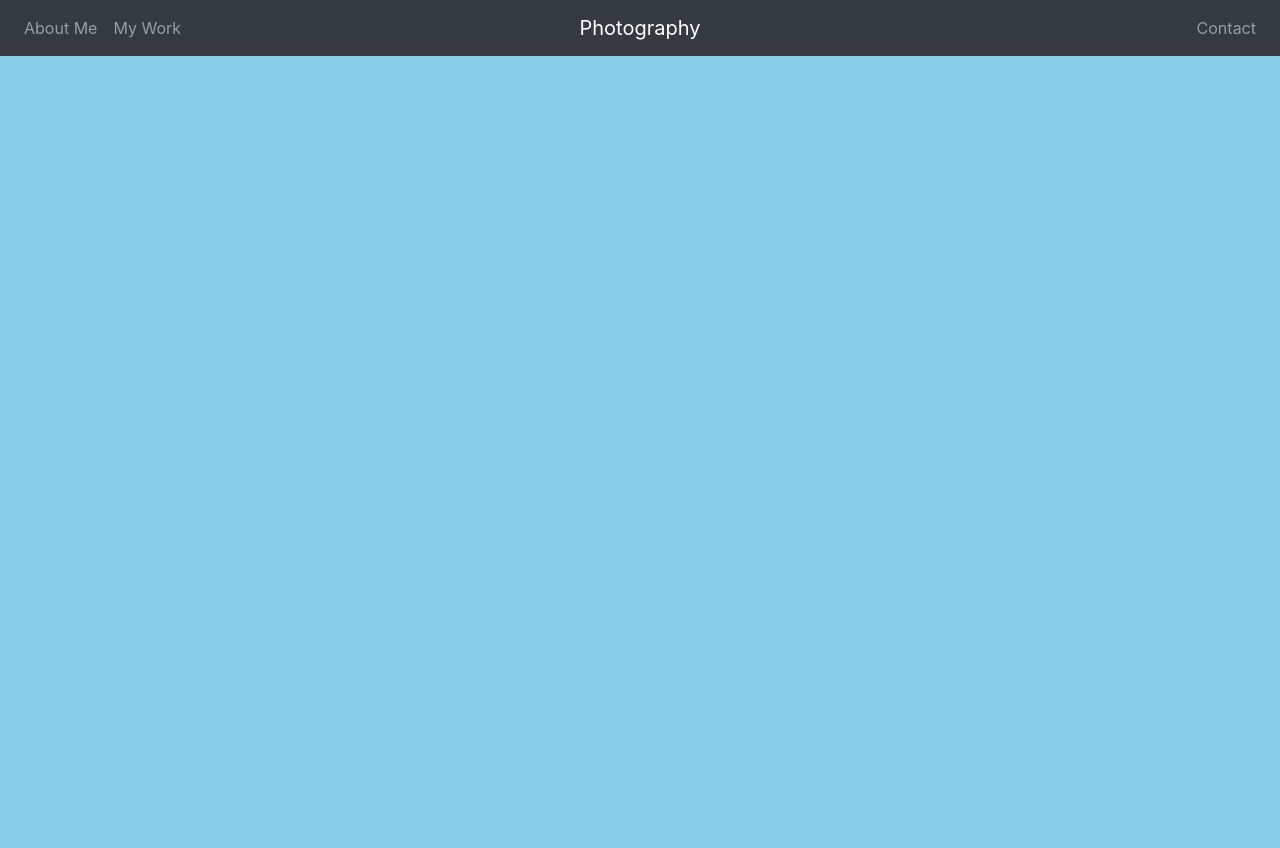
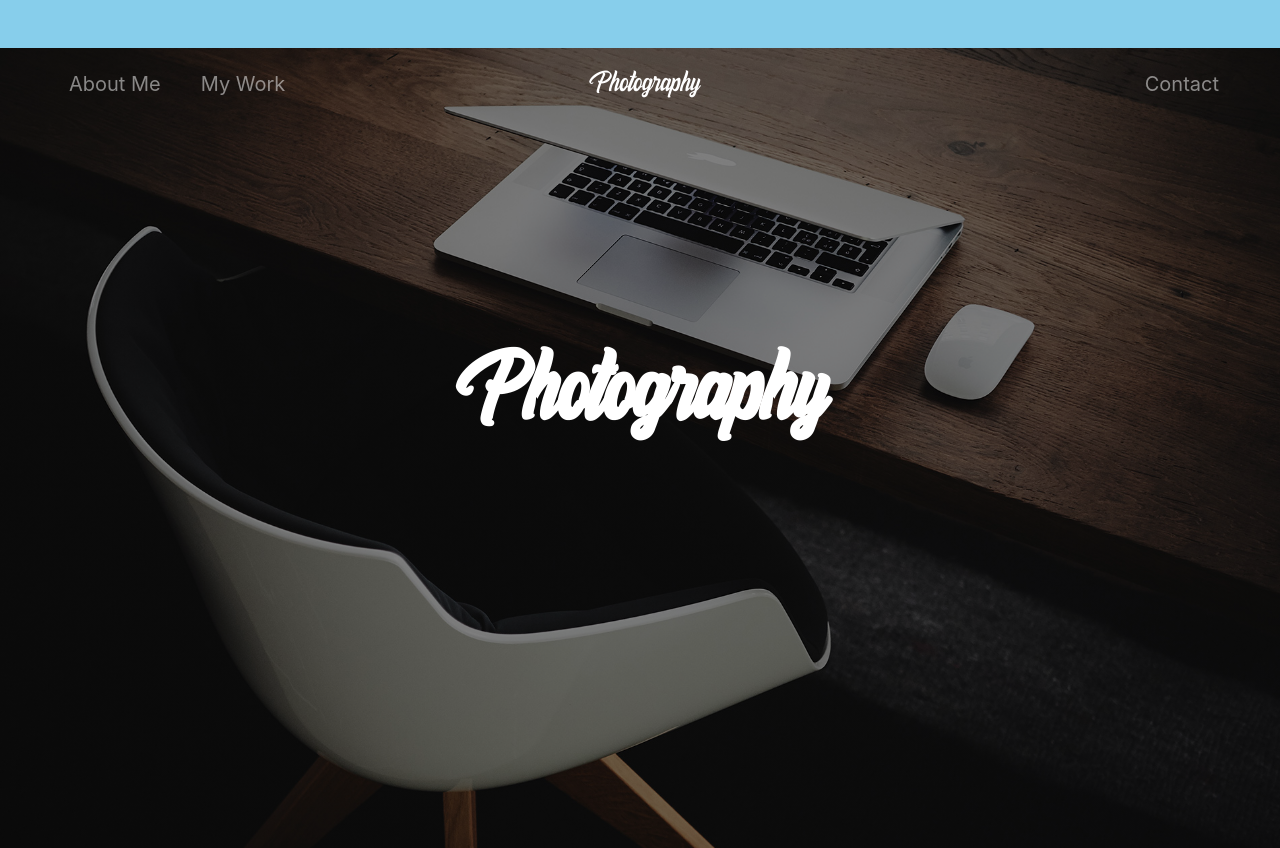
Before and after one commit to IamRash-7/Photography-VanillaJS, a website: page index.html in a window 1280 px wide. Before the commit the page ends 800 px from the top, so only its background shows below. Drawn offline with nearby package versions, Linux system fonts and the light colour scheme.

Commit message:
Added BG Image and Fonts

```diff
--- a/index.html
+++ b/index.html
@@ -8,11 +8,12 @@
 	<title>Practice1</title>
 </head>
 <body>
-	<nav class="navbar navbar-expand-md navbar-dark bg-dark">
-        <div class="navbar-collapse collapse w-100 order-1 order-md-0 dual-collapse2">
+    <header>
+        <nav class="navbar navbar-expand-md navbar-dark m-5">
+            <div class="navbar-collapse collapse w-100 order-1 order-md-0 dual-collapse2 p-2">
                 <ul class="navbar-nav mr-auto">
                     <li class="nav-item">
-                    <a class="nav-link" href="#">About Me</a>
+                        <a class="nav-link mr-4" href="#">About Me</a>
                     </li>
                     <li class="nav-item">
                         <a class="nav-link" href="#">My Work</a>
@@ -20,7 +21,7 @@
                 </ul>
             </div>
             <div class="mx-auto order-0">
-            <a class="navbar-brand mx-auto" href="index.html">Photography</a>
+                <a class="navbar-brand mx-auto logo" href="index.html">Photography</a>
             </div>
             <div class="navbar-collapse collapse w-100 order-3 dual-collapse2">
                 <ul class="navbar-nav ml-auto">
@@ -33,7 +34,10 @@
                     <span class="navbar-toggler-icon"></span>
             </button>
         </nav>
-
+        <div class="title">
+            <h1>Photography</h1>
+        </div>
+    </header>
 
 
 	<script src="node_modules/jquery/dist/jquery.slim.min.js"></script>
--- a/styles.css
+++ b/styles.css
@@ -1,10 +1,26 @@
+@font-face {
+    font-family: 'Billyana';
+    src: url('./font/BillyanaPersonalUseOnly.ttf');
+}
+
+@font-face {
+    font-family: 'Epilogue';
+    src: url('./font/Epilogue-Medium.ttf');
+}
+
+* {
+	margin: 0;
+	padding: 0;
+}
+
 body{
 	background-color: skyblue;
 	color: white;
 }
 
-nav{
-	background-color: black;
+.navbar {
+	padding: 5px;
+	margin: 5px;
 }
 
 .navbar-toggler{
@@ -19,3 +35,35 @@ nav{
 	background-color: white;
 	margin-bottom: 5px;
 }
+
+.navbar {
+	color: #fff;
+	font-size: 20px;
+}
+
+.logo {
+	font-family: Billyana;
+	font-size: 30px;
+}
+
+header {
+	background-image: linear-gradient(rgba(0,0,0,0.5),rgba(0,0,0,0.5)), url('./assets/images/bg-masthead.jpg');
+	height: 100vh;
+	background-size: cover;
+	background-position: center;
+}
+
+.title {
+	position: absolute;
+	top: 50%;
+	left:50%;
+	transform: translate(-50%, -50%);
+	opacity: 1;
+}
+
+.title h1 {
+	color: #fff;
+	font-size: 100px;
+	font-weight: 600;
+	font-family: Billyana;
+}
```
Also changed, not shown: assets/images/1.jpg (added), assets/images/bg-masthead.jpg (added), font/BillyanaPersonalUseOnly.otf (added), font/BillyanaPersonalUseOnly.ttf (added), font/Epilogue-Black.ttf (added), font/Epilogue-Light.ttf (added), font/Epilogue-Medium.ttf (added), font/Lobster-Regular.ttf (added). Lines whose indentation alone changed are shown as unchanged.
